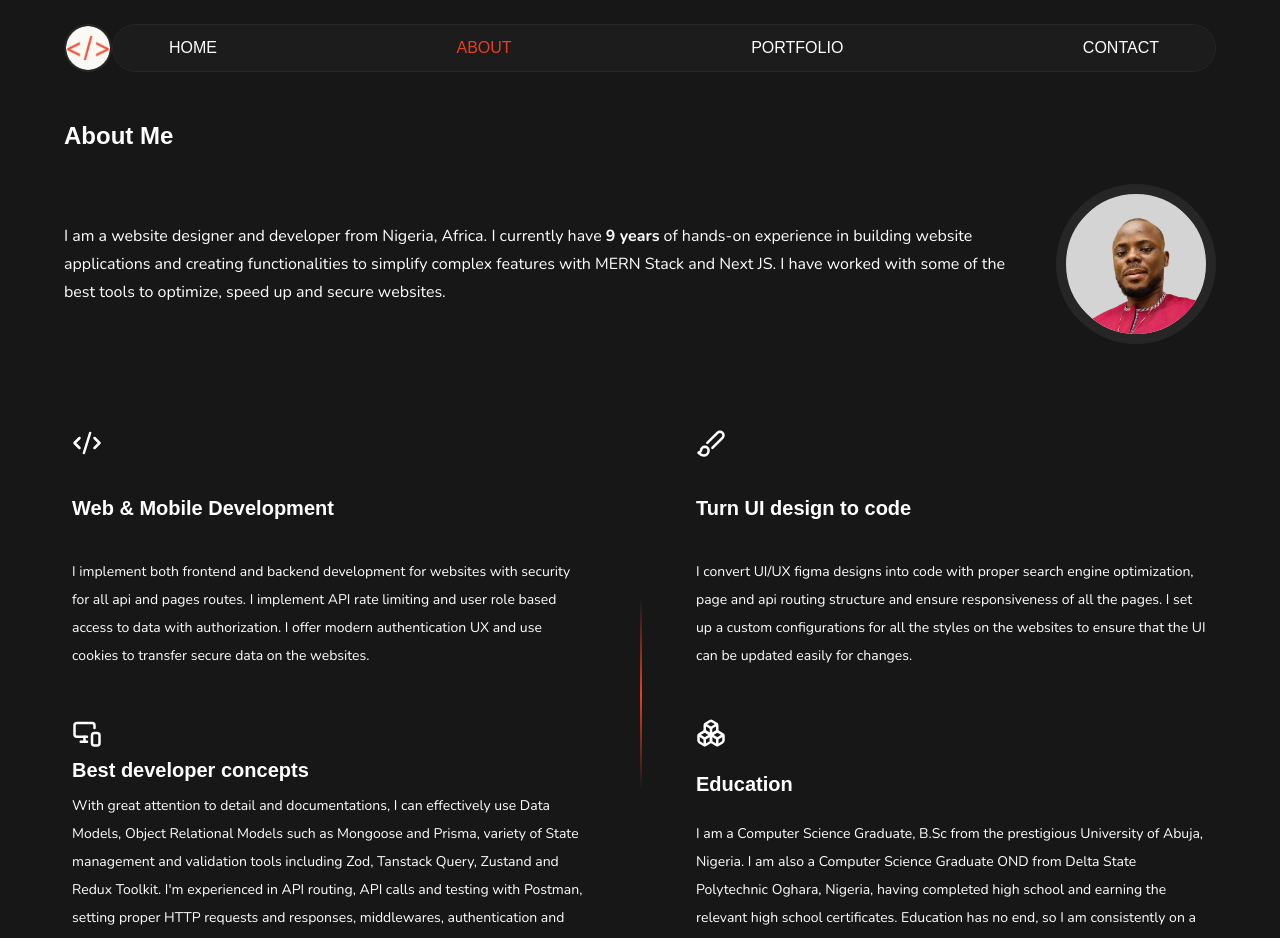
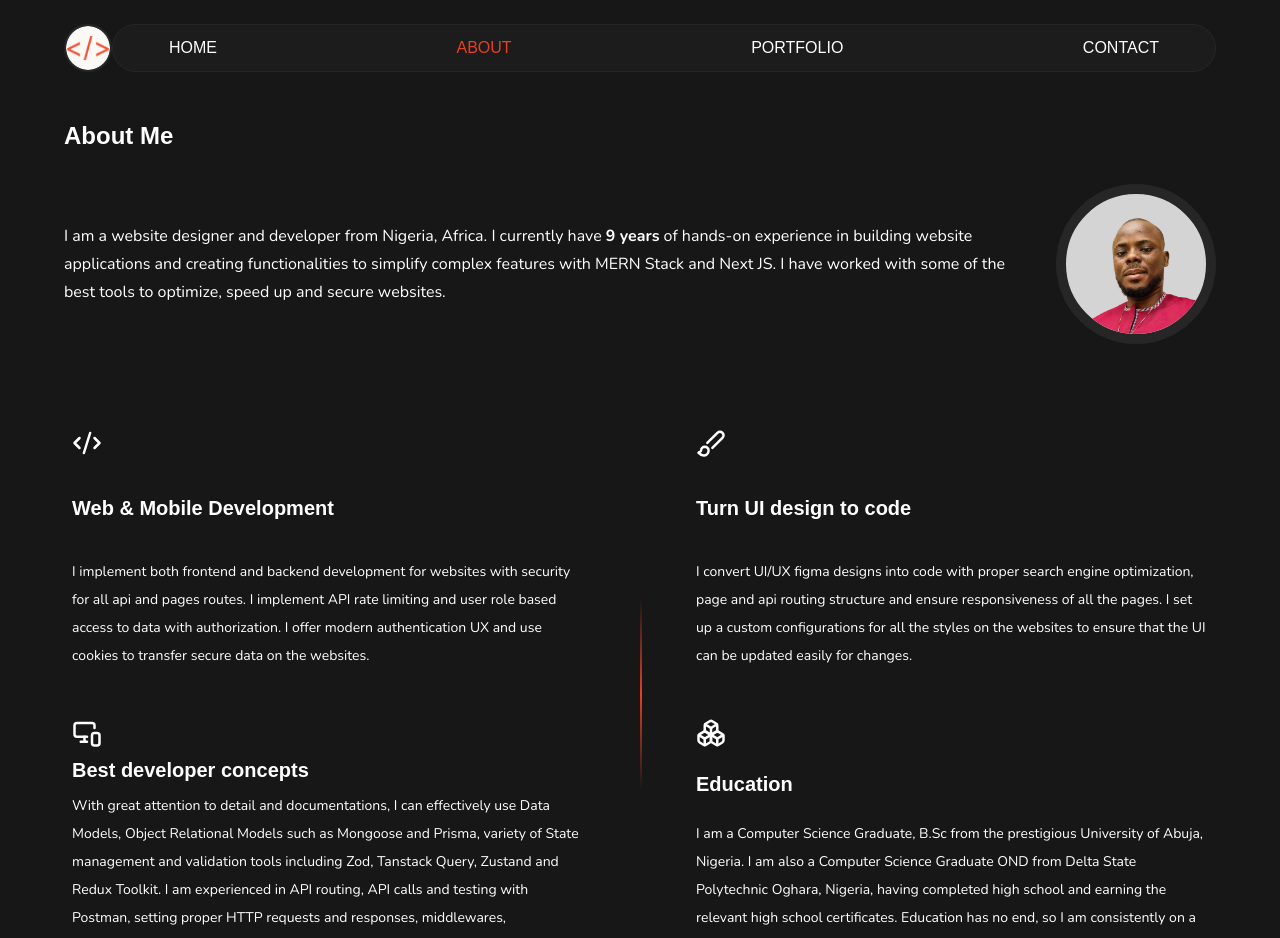
Before and after one commit to King-OJ/modern_portfolio, a Next.js app: page /about in a window 1280 px wide. Shown: the top 938 px of the page. Built offline with nearby package versions, Linux system fonts and the light colour scheme; a web font is replaced by a local one.

Commit message:
fixed deployment bug on about

```diff
--- a/app/about/page.tsx
+++ b/app/about/page.tsx
@@ -71,7 +71,7 @@ function AboutPage() {
                 Best developer concepts
               </h5>
               <p className="text-sm leading-6 md:leading-7">
-                With great attention to detail and documentations, I can effectively use Data Models, Object Relational Models such as Mongoose and Prisma, variety of State management and validation tools including Zod, Tanstack Query, Zustand and Redux Toolkit. I'm experienced in API routing, API calls and testing with Postman, setting proper HTTP requests and responses, middlewares, authentication and authorization.
+                With great attention to detail and documentations, I can effectively use Data Models, Object Relational Models such as Mongoose and Prisma, variety of State management and validation tools including Zod, Tanstack Query, Zustand and Redux Toolkit. I am experienced in API routing, API calls and testing with Postman, setting proper HTTP requests and responses, middlewares, authentication and authorization.
               </p>
             </div>
             <GradientLine />
```
